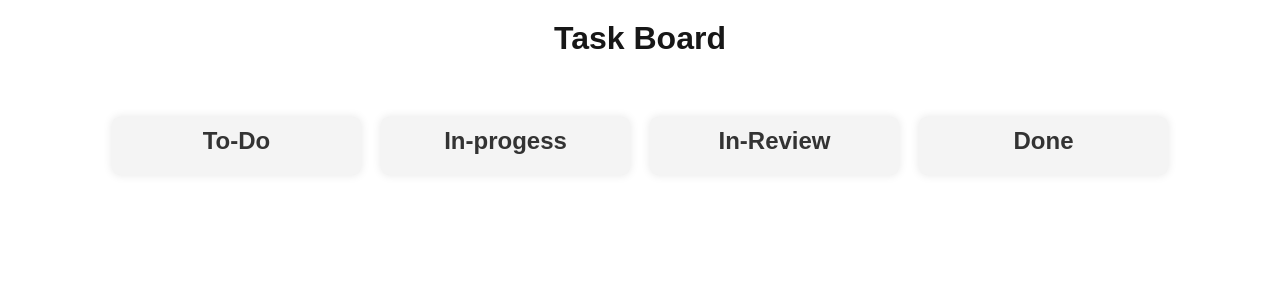
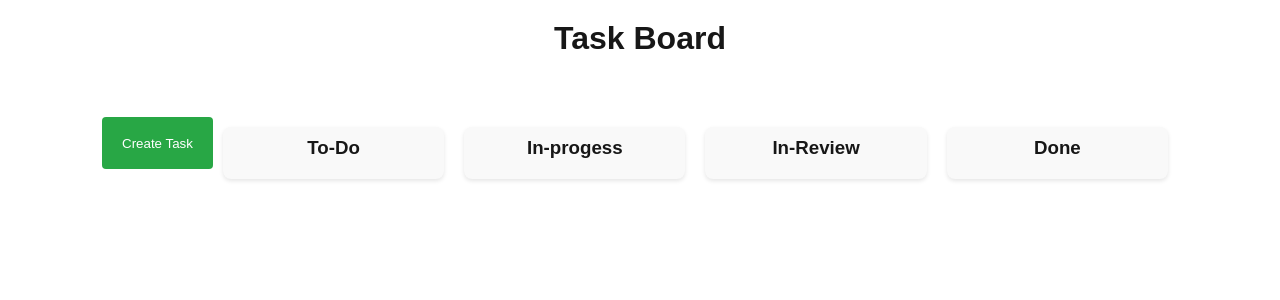
Before and after one commit to Hemanth-Tinku/task-board-assignment, a Next.js app: page / in a window 1280 px wide. Shown: the top 300 px of the page. Built offline with nearby package versions, Linux system fonts and the light colour scheme.

Commit message:
added create task

```diff
--- a/package.json
+++ b/package.json
@@ -9,9 +9,10 @@
     "lint": "next lint"
   },
   "dependencies": {
+    "next": "14.2.15",
     "react": "^18",
     "react-dom": "^18",
-    "next": "14.2.15"
+    "react-modal": "^3.16.1"
   },
   "devDependencies": {
     "eslint": "^8",
--- a/src/app/modules/molecules/Column.js
+++ b/src/app/modules/molecules/Column.js
@@ -1,8 +1,16 @@
 import styles from "../../styles/Column.module.css";
 
-const Column = ({ title }) => {
+const Column = ({ title, tasks }) => {
     return (<div className={styles.column}>
-        <h2 className={styles.columnTitle}>{title}</h2>
+        <h3>{title}</h3>
+        <div className={styles.taskList}>
+            {tasks.map((task, index) => (
+                <div key={index} className={styles.task}>
+                    <h4>{task.title}</h4>
+                    {!!task.description && <p className={styles.taskDescription}>{task.description}</p>}
+                </div>
+            ))}
+        </div>
     </div>)
 }
 
--- /dev/null
+++ b/src/app/modules/molecules/CreateTaskForm.js
@@ -0,0 +1,63 @@
+import { useState } from "react"
+import styles from "../../styles/TaskBoard.module.css";
+
+const CreateTaskForm = ({ createTask }) => {
+    const [task, setTask] = useState({
+        title: '',
+        description: '',
+        status: 'to-do'
+    })
+    const handleFormSubmit = (e) => {
+        e.preventDefault();
+        createTask(task);
+    }
+    return (<form onSubmit={handleFormSubmit} className={styles.createTaskForm}>
+        <div>
+            <label htmlFor="taskTitle" className={styles.inputLabel}>Title:</label>
+            <input
+                id="taskTitle"
+                type="text"
+                placeholder="Enter task title"
+                value={task.title}
+                onChange={(e) => setTask((prevTask) => ({
+                    ...prevTask,
+                    title: e.target.value
+                }))}
+                className={styles.inputField}
+                required
+            />
+        </div>
+        <div>
+            <label htmlFor="taskDescription" className={styles.inputLabel}>Description (optional):</label>
+            <textarea
+                id="taskDescription"
+                value={task.description}
+                onChange={(e) => setTask((prevTask) => ({
+                    ...prevTask,
+                    description: e.target.value
+                }))}
+                rows="5"
+                cols="40"
+                placeholder="Enter task description"
+                className={styles.inputField}
+            />
+        </div>
+        <div>
+            <label htmlFor="taskStatus" className={styles.inputLabel}>Select Status:</label>
+            <select id="taskStatus" className={styles.selectField} value={task.status} onChange={(e) => setTask((prevTask) => ({
+                ...prevTask,
+                status: e.target.value
+            }))}>
+                <option value={'to-do'}>To-Do</option>
+                <option value={'in-progress'}>In-progress</option>
+                <option value={'in-review'}>In-review</option>
+                <option value={'done'}>Done</option>
+            </select>
+        </div>
+        <button type="submit" className={styles.submitButton}>
+            Add Task
+        </button>
+    </form>)
+}
+
+export default CreateTaskForm;
--- a/src/app/modules/organisms/TaskBoard.js
+++ b/src/app/modules/organisms/TaskBoard.js
@@ -1,17 +1,59 @@
+"use client"
+
 import Column from "../molecules/Column";
 import styles from "../../styles/TaskBoard.module.css";
+import { useState } from "react";
+import ReactModal from "react-modal";
+import CreateTaskForm from "../molecules/CreateTaskForm";
 
 const TaskBoard = () => {
     const columns = [
-        { id: 0, title: 'To-Do' },
-        { id: 1, title: 'In-progess' },
-        { id: 2, title: 'In-Review' },
-        { id: 3, title: 'Done' }
+        { id: 'to-do', title: 'To-Do' },
+        { id: 'in-progress', title: 'In-progess' },
+        { id: 'in-review', title: 'In-Review' },
+        { id: 'done', title: 'Done' }
     ]
+    const [isCreateModalOpen, setIsCreateModalOpen] = useState(false);
+
+    const [tasks, setTasks] = useState({
+        'to-do': [],
+        'in-progress': [],
+        'in-review': [],
+        'done': []
+    })
+
+    const createTask = (task) => {
+        const newTask = {
+            title: task.title,
+            description: task.description
+        }
+        const column = task.status;
+        setTasks((prevTasks) => ({
+            ...prevTasks,
+            [column]: [...prevTasks[column], newTask]
+        }))
+
+        setIsCreateModalOpen(false);
+    }
     return (<div className={styles.taskBoard}>
+        <button className={styles.createTaskButton} onClick={() => setIsCreateModalOpen(true)}>
+            Create Task
+        </button>
+
         {columns.map((col) => {
-            return (<Column key={col.id} title={col.title} />)
+            return (<Column key={col.id} title={col.title} tasks={tasks[col.id]} />)
         })}
+
+        <ReactModal
+            isOpen={isCreateModalOpen}
+            onRequestClose={() => setIsCreateModalOpen(false)}
+            className={styles.modalContent}
+            overlayClassName={styles.modalOverlay}
+        >
+            <button className={styles.closeButton} onClick={() => setIsCreateModalOpen(false)}>&times;</button>
+            <h2>Create a Task</h2>
+            <CreateTaskForm createTask={createTask} />
+        </ReactModal>
     </div>)
 }
 
--- a/src/app/styles/Column.module.css
+++ b/src/app/styles/Column.module.css
@@ -1,15 +1,25 @@
 .column {
-    flex: 1;
-    margin: 0 10px;
-    padding: 10px;
-    background-color: #f4f4f4;
-    border-radius: 8px;
-    box-shadow: 0 0 10px rgba(0, 0, 0, 0.1);
-    text-align: center;
-  }
+  flex: 1;
+  margin: 10px;
+  padding: 10px;
+  background-color: #f9f9f9;
+  border-radius: 8px;
+  box-shadow: 0 2px 4px rgba(0, 0, 0, 0.1);
+}
 
-  .columnTitle {
-    margin-bottom: 10px;
-    font-size: 1.5rem;
-    color: #333;
-  }
+.taskList {
+  margin-top: 10px;
+}
+
+.task {
+  margin: 10px 0;
+  padding: 10px;
+  background-color: #fff;
+  border: 1px solid #ddd;
+  border-radius: 4px;
+}
+
+.taskDescription {
+  font-size: 0.9rem;
+  color: #555;
+}
--- a/src/app/styles/TaskBoard.module.css
+++ b/src/app/styles/TaskBoard.module.css
@@ -6,3 +6,85 @@
     width: 90%;
     max-width: 1200px;
   }
+
+.createTaskButton {
+  padding: 10px 20px;
+  background-color: #28a745;
+  color: white;
+  border: none;
+  border-radius: 4px;
+  cursor: pointer;
+  margin-bottom: 20px;
+  transition: background-color 0.3s ease;
+}
+
+.createTaskButton:hover {
+  background-color: #218838;
+}
+
+/* Modal styles */
+.modalOverlay {
+  position: fixed;
+  top: 0;
+  left: 0;
+  right: 0;
+  bottom: 0;
+  background-color: rgba(0, 0, 0, 0.5);
+  display: flex;
+  justify-content: center;
+  align-items: center;
+}
+
+.modalContent {
+  background-color: white;
+  padding: 20px;
+  border-radius: 8px;
+  width: 400px;
+  box-shadow: 0 4px 8px rgba(0, 0, 0, 0.2);
+  position: relative;
+}
+
+.closeButton {
+  position: absolute;
+  top: 15px;
+  right: 15px;
+  background: none;
+  border: none;
+  font-size: 1.5rem;
+  cursor: pointer;
+}
+
+.createTaskForm {
+  display: flex;
+  flex-direction: column;
+  padding-top: 10px;
+}
+
+.inputField,
+.selectField {
+  padding: 10px;
+  margin-bottom: 15px;
+  border: 1px solid #ccc;
+  border-radius: 4px;
+}
+
+.submitButton {
+  padding: 10px 20px;
+  background-color: #0070f3;
+  color: white;
+  border: none;
+  border-radius: 4px;
+  cursor: pointer;
+  transition: background-color 0.3s ease;
+}
+
+.submitButton:hover {
+  background-color: #005bb5;
+}
+
+.inputLabel {
+  display: block;
+  margin-bottom: 5px;
+  font-weight: bold;
+  color: #333;
+}
```
Also changed, not shown: 1 other file (tests, documents, lock files or other folders).
